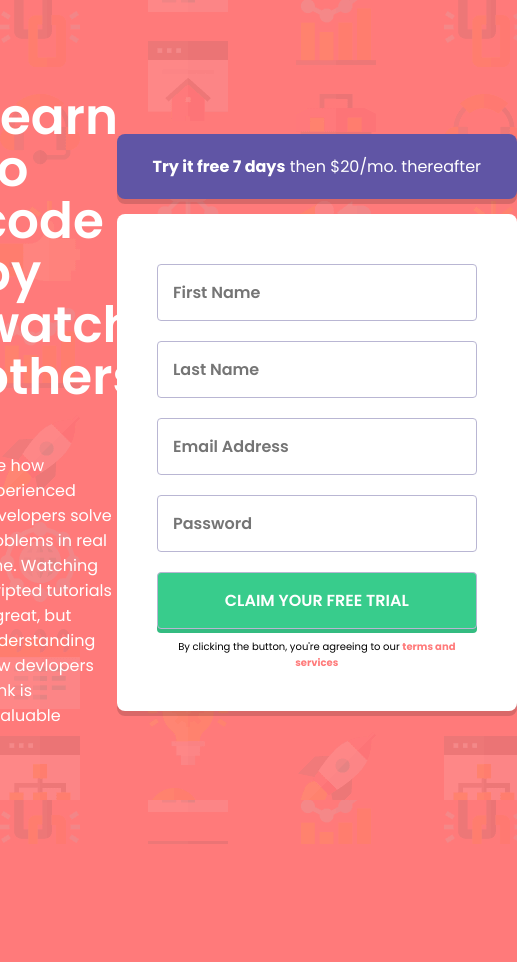
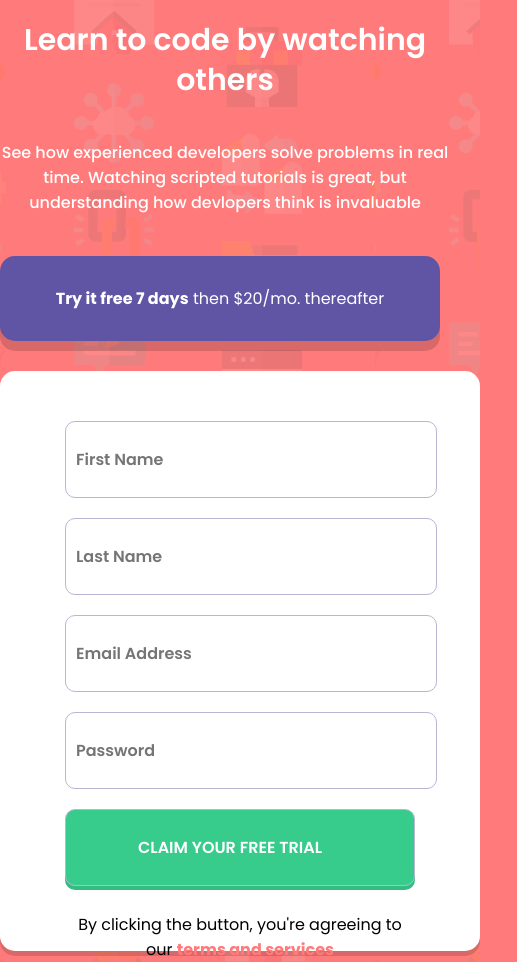
Before and after one commit to RumenWisdom/Registration-Task, a plain HTML site: page index.html in a window 390 px wide. Shown: the whole page, 517 px wide, since content can reach past the window. Before the commit the page ends 844 px from the top, so only its background shows below. Drawn offline with Linux system fonts and the light colour scheme.

Commit message:
Update registrationCss.css

```diff
--- a/registrationCss.css
+++ b/registrationCss.css
@@ -1,4 +1,4 @@
-@media screen and (max-width: 1440px){
+@media screen and (max-width: 1440px) and (min-width:800px){
 
 * {
   box-sizing: border-box;
@@ -50,6 +50,7 @@ main {
   font-size: 10px;
   text-align: center;
   margin-top: 20px;
+
 }
 
 .p {
@@ -59,14 +60,14 @@ main {
 }
 
 .box-shadow {
-  padding: 20px 35px;
-  border-radius: 8px;
+  padding: 30px 45px;
+  border-radius: 15px;
   color: white;
   background-color: hsl(248, 32%, 49%);
   text-align: center;
-  margin-bottom: 15px;
-  width: 135%;
-  box-shadow: 0px 5px rgba(0, 0, 0, 0.15);
+  margin-bottom: 30px;
+  width: 500px;
+  box-shadow: 0px 10px rgba(0, 0, 0, 0.15);
 }
 a {
   font-size: 16px;
@@ -78,9 +79,9 @@ a {
 .form {
   background-color: white;
   padding: 40px 40px;
-  border-radius: 8px;
-  height: 100%;
-  width: 135%;
+  border-radius: 15px;
+  height: 450px;
+  width: 500px;
   font-family: "Poppins", sans-serif;
   font-size: 16px;
   box-shadow: 0px 5px rgba(0, 0, 0, 0.15);
@@ -111,18 +112,25 @@ input,
   box-shadow: 0px 4px hsl(154, 57%, 47%);
 }
 
+}
 
 
-}
 
-@media screen and (max-width:375px) {
+
+@media screen and (max-width:801px) and (min-width:375px) {
    body, main{
     display: flex;
     flex-direction: column;
-   }
+
+    background-image: url(bg-intro-mobile.png);
+    background-color: hsl(0, 100%, 74%);
+  justify-content: center;
+  margin: auto;
+  }
+
 
    .info {
-    width: 100%;
+    width: 450px;
     align-items: center;
     color: white;
     text-align: center;
@@ -137,8 +145,70 @@ input,
 
     .paragraph {
         font-family: "Poppins", sans-serif;
-        font-size: 10px;
+        font-size: 16px;
         text-align: center;
         margin-top: 20px;}
+   .p {
+          font-family: "Poppins", sans-serif;
+          font-size: 16px;
+          margin-right: 50%;
+          font-weight: 500;
+        }
+
+
+        .box-shadow {
+          padding: 30px 45px;
+          border-radius: 15px;
+          color: white;
+          background-color: hsl(248, 32%, 49%);
+          text-align: center;
+          margin-bottom: 30px;
+          width: 350px;
+          box-shadow: 0px 10px rgba(0, 0, 0, 0.15);
+        }
+
+        a {
+          font-size: 16px;
+          font-family: "Poppins", sans-serif;
+          text-decoration: none;
+          color: white;
+        }
+.form {
+  background-color: white;
+  padding: 40px 65px;
+  border-radius: 15px;
+  height: 500px;
+  width: 350px;
+  font-family: "Poppins", sans-serif;
+  font-size: 16px;
+  box-shadow: 0px 5px rgba(0, 0, 0, 0.15);
+}
+
+input,
+.button {
+  font-family: "Poppins", sans-serif;
+  font-size: 16px;
+  width: 100%;
+  margin: 10px 0;
+  border: 1px solid hsl(246, 25%, 77%);
+  padding: 25px 10px;
+  border-radius: 10px;
+  font-weight: 600;
+}
+.error-icon {
+  background-image: url(icon-error.svg);
+  background-repeat: no-repeat;
+  background-position: 97% 49%;
+  border: 2px solid hsl(0, 100%, 74%) !important;
+}
+
+.button {
+  background-color: hsl(154, 59%, 51%);
+  cursor: pointer;
+  color: white;
+  padding-right: 30px;
+  box-shadow: 0px 4px hsl(154, 57%, 47%);
+}
+
 
 }
```
